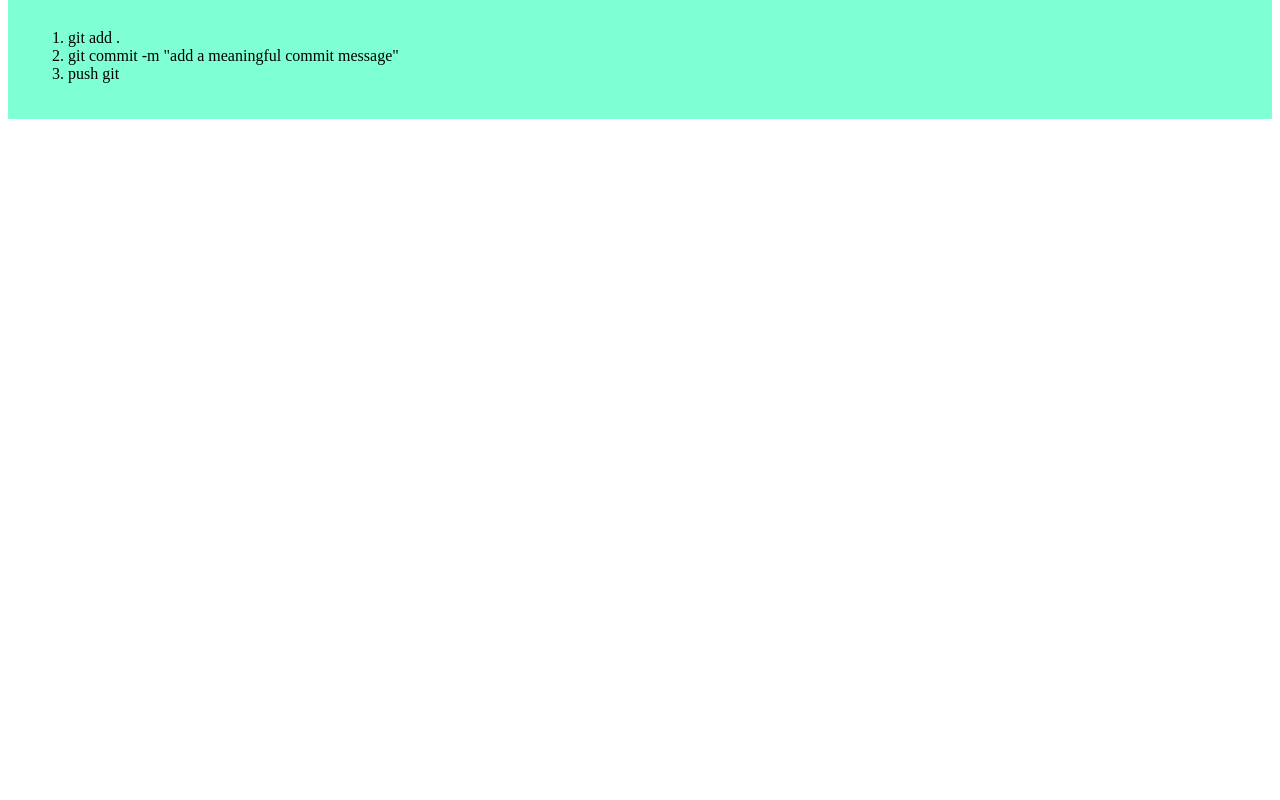
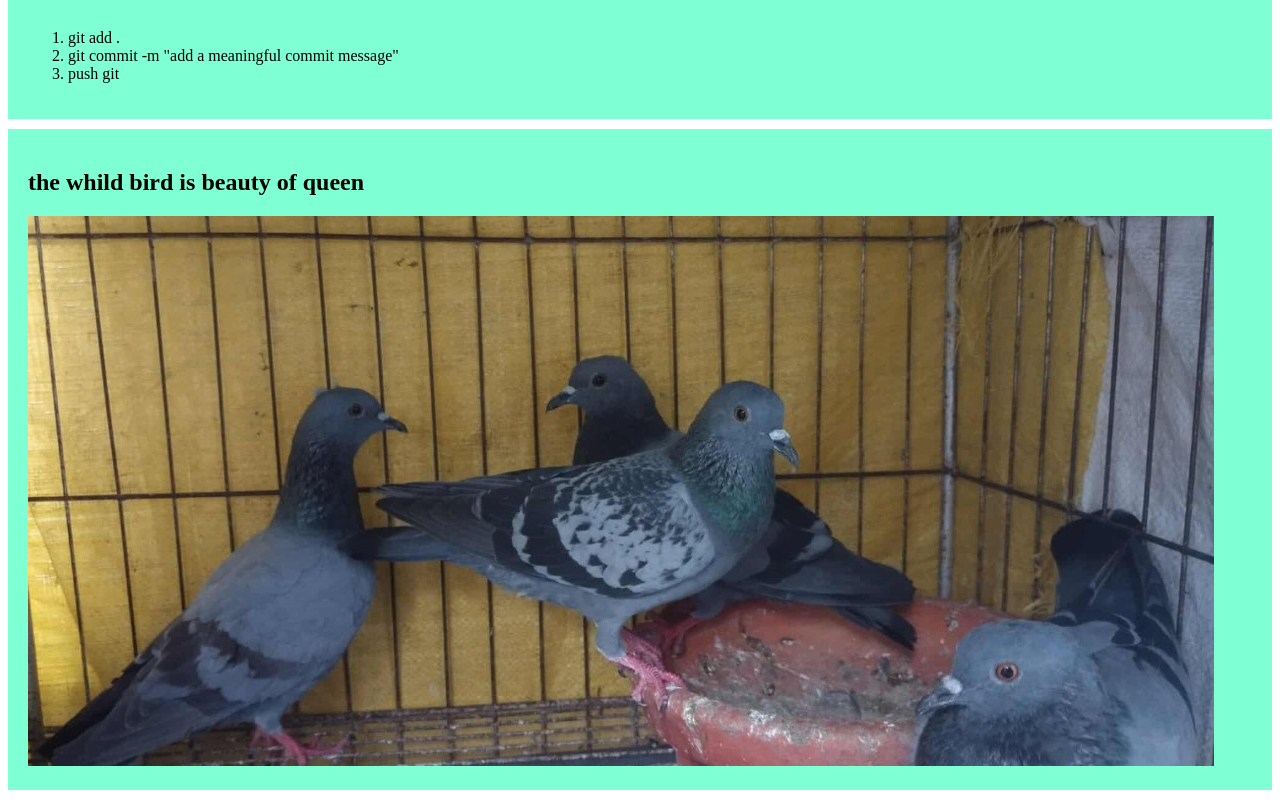
Before and after one commit to SRBappy61/practice-simple-website, a plain HTML site: page index.html in a window 1280 px wide. Shown: the part 499-1299 px from the top of the page. Before the commit the page ends 800 px from the top, so only its background shows below. Drawn offline with Linux system fonts and the light colour scheme.

Commit message:
added the whild bird picture

```diff
--- a/index.html
+++ b/index.html
@@ -26,5 +26,9 @@
             <li>push git</li>
         </ol>
     </div>
+    <div>
+        <h2>the whild bird is beauty of queen</h2>
+        <img src="image.jpg" alt="">
+    </div>
 </body>
 </html>
```
Also changed, not shown: image.jpg (added).
